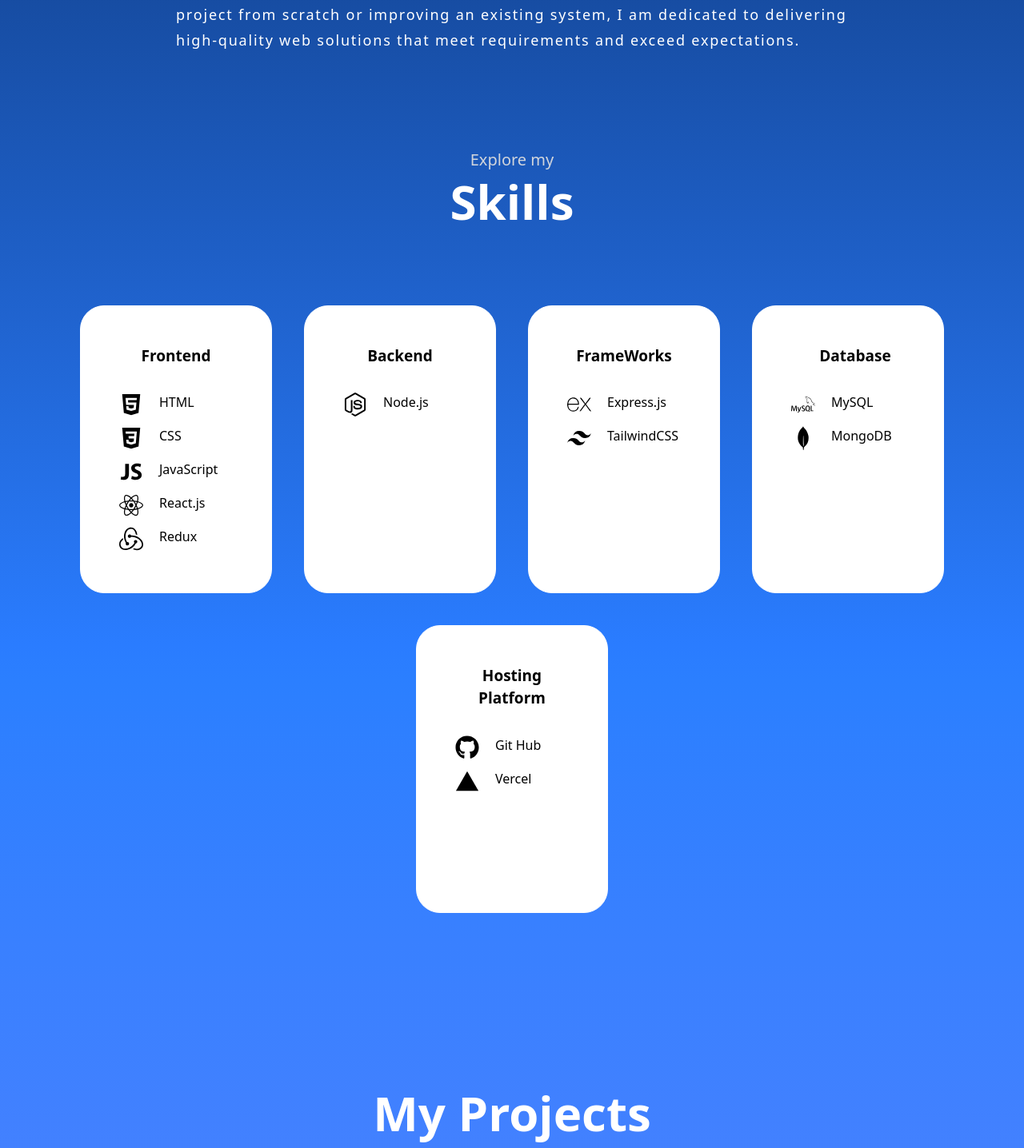
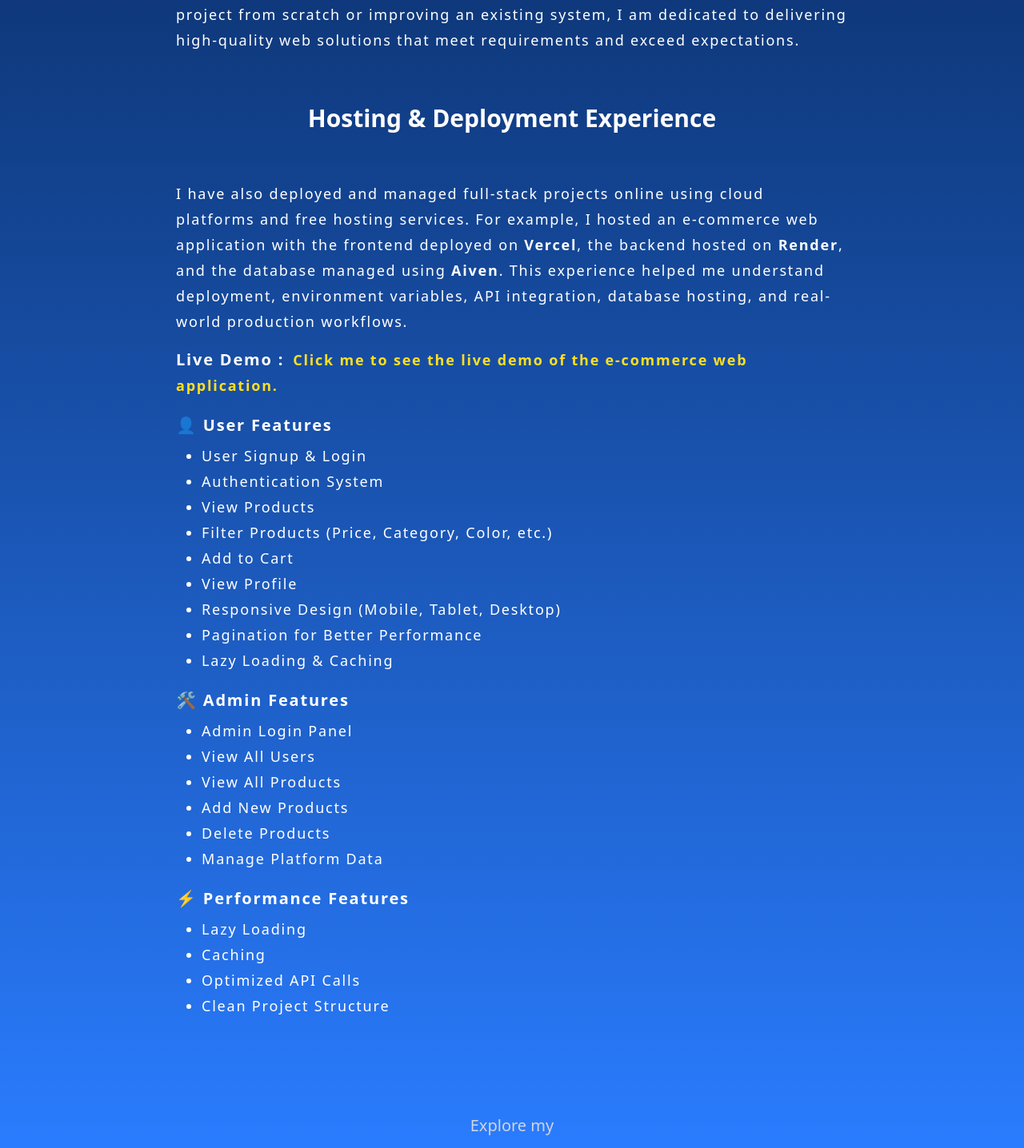
Before and after one commit to fozirawat6869/Portfolio-Website, a React (Vite) app in the folder frontend/: page / in a window 1280 px wide. Shown: the part 2020-3456 px from the top of the page at 80% size. Built offline with nearby package versions, Linux system fonts and the light colour scheme.

Commit message:
Hosting & Deployment Experience

```diff
--- a/frontend/src/components/About.jsx
+++ b/frontend/src/components/About.jsx
@@ -13,10 +13,10 @@
 
 
 
-<div className='mt-8 lg:mt-18 flex flex-wrap justify-center gap-6 px-10 lg:px-10'>
+<div className='mt-8 lg:mt-18 flex flex-wrap justify-center gap-6 px-10 lg:px-10 '>
 
   {/* Education Card */}
-  <div className='flex flex-col items-center justify-center bg-white text-black rounded-xl p-6 sm:p-8 w-full  md:w-[380px]   lg:w-[400px] h-[250px]'>
+  <div className='flex flex-col items-center justify-center bg-white text-black rounded-xl p-6 sm:p-8 w-full  md:w-[380px]   lg:w-[400px] h-[250px] hover:scale-105 transition-all duration-300'>
     <img src={education} alt="" className='w-10 sm:w-12 mb-2' />
     <h1 className='text-xl sm:text-2xl font-bold mt-2 text-center'>Education</h1>
     <h1 className='text-sm sm:text-lg mt-2 text-center'>BCA (Bachelors of Computer Science)</h1>
@@ -24,7 +24,7 @@
   </div>
 
   {/* Experience Card */}
-  <div className='flex flex-col items-center justify-center bg-white text-black rounded-xl p-6 sm:p-8 w-full   md:w-[380px]  lg:w-[400px] h-[250px]'>
+  <div className='flex flex-col items-center justify-center bg-white text-black rounded-xl p-6 sm:p-8 w-full   md:w-[380px]  lg:w-[400px] h-[250px] hover:scale-105 transition-all duration-300'>
     <img src={experience} alt="" className='w-10 sm:w-12 mb-2' />
     <h1 className='text-xl sm:text-2xl font-bold mt-2 text-center'>Experience</h1>
     <h1 className='text-sm sm:text-lg mt-2 text-center'>1+ years</h1>
@@ -32,7 +32,7 @@
   </div>
 
   {/* Certificate Card */}
-  <div className='flex flex-col justify-center items-center bg-white text-black rounded-xl p-6 sm:p-8 w-full  md:w-[380px]  lg:w-[400px] h-[250px]'>
+  <div className='flex flex-col justify-center items-center bg-white text-black rounded-xl p-6 sm:p-8 w-full  md:w-[380px]  lg:w-[400px] h-[250px] hover:scale-105 transition-all duration-300'>
     <img src={certificate} alt="" className='w-10 sm:w-12 mb-2' />
     <h1 className='text-xl sm:text-2xl font-bold text-center'>Certificate</h1>
     <h1 className='text-sm sm:text-lg font-medium mt-2 text-center'>Full-Stack Web Development</h1>
@@ -53,6 +53,64 @@
         </div>
      </div>
 
+     <h1 className='text-3xl font-bold mt-6 text-center text-white'>Hosting & Deployment Experience</h1>
+
+<div className=' px-8 lg:px-55 sm:px-10 mt-15 text-[18px] tracking-widest  leading-8 pb-10 text-white '>
+   <p className=' '>
+  I have also deployed and managed full-stack projects online using cloud platforms and free hosting services. For example, I hosted an e-commerce web application with the frontend deployed on <span className='font-bold'>Vercel</span>, the backend hosted on <span className='font-bold'>Render</span>, and the database managed using <span className='font-bold'>Aiven</span>. This experience helped me understand deployment, environment variables, API integration, database hosting, and real-world production workflows.
+</p>
+
+ <p className='mt-4'><span className='font-bold  text-xl'>Live Demo : </span>  <a href="https://ecommerce-website-two-rose.vercel.app" target="_blank" rel="noopener noreferrer" className='font-bold  text-yellow-300 ml-1'>
+    Click me to see the live demo of the e-commerce web application.
+  </a></p>
+
+  <div className='mt-5'>
+    <h2 className='text-xl font-bold'>👤 User Features</h2>
+
+    <ul className='list-disc ml-8 mt-2'>
+      <li>User Signup & Login</li>
+      <li>Authentication System</li>
+      <li>View Products</li>
+      <li>Filter Products (Price, Category, Color, etc.)</li>
+      <li>Add to Cart</li>
+      <li>View Profile</li>
+      <li>Responsive Design (Mobile, Tablet, Desktop)</li>
+      <li>Pagination for Better Performance</li>
+      <li>Lazy Loading & Caching</li>
+    </ul>
+  </div>
+
+  <div className='mt-5'>
+    <h2 className='text-xl font-bold'>🛠️ Admin Features</h2>
+
+    <ul className='list-disc ml-8 mt-2'>
+      <li>Admin Login Panel</li>
+      <li>View All Users</li>
+      <li>View All Products</li>
+      <li>Add New Products</li>
+      <li>Delete Products</li>
+      <li>Manage Platform Data</li>
+    </ul>
+  </div>
+
+  <div className='mt-5'>
+    <h2 className='text-xl font-bold'>⚡ Performance Features</h2>
+
+    <ul className='list-disc ml-8 mt-2'>
+      <li>Lazy Loading</li>
+      <li>Caching</li>
+      <li>Optimized API Calls</li>
+      <li>Clean Project Structure</li>
+    </ul>
+  </div>
+</div>
+
+     {/* <h1 className=' text-3xl font-bold mt-8 text-center text-gray-300'>Hosting & Deployment Experience</h1>
+
+     <p className='  px-8 lg:px-55 sm:px-10 mt-12 text-[18px] tracking-widest  leading-8 pb-10 text-white'>
+  I have also deployed and managed full-stack projects online using cloud platforms and free hosting services. For example, I hosted an e-commerce web application with the frontend deployed on <span className='font-bold'>Vercel</span>, the backend hosted on <span className='font-bold'>Render</span>, and the database managed using <span className='font-bold'>Aiven</span>. This experience helped me understand deployment, environment variables, API integration, database hosting, and real-world production workflows.
+</p>
+     */}
     </>
   )
 }
--- a/frontend/src/components/Project.jsx
+++ b/frontend/src/components/Project.jsx
@@ -1,6 +1,7 @@
 import React from 'react'
 import portfolioImg from '../images/portfolioImg.png'
 import libraryImg from '../images/libraryImg.png'
+import ecommerce from '../images/ecommerce.png'
 
 function Project() {
   return (
@@ -11,7 +12,7 @@
            {/*    project one   */}
             <div className='flex flex-col justify-between  w-80 h-130 lg:w-100 lg:h-150 p-5 bg-white  border-white border-1 rounded-xl'>
               <div>
-                 <img src={portfolioImg} alt="" className='w-full h-45  rounded-xl border-white border-1 hover:scale-105 transition-all duration-300'  />
+                <a href='https://portfolio-website-mayur.vercel.app'><img src={portfolioImg} alt="" className='w-full h-45  rounded-xl border-white border-1 hover:scale-105 transition-all duration-300'  /></a>
                  <h1 className='text-center text-xl pt-5 pb-2 font-bold text-blue-500'>My-Portfolio-Website</h1>
                   <p className=' tracking-wider h-50 lg:h-63 overflow-y-auto scrollbar-none p-1'><span className='text-lg font-bold'>Description :- </span> A modern portfolio website created with React and Tailwind CSS, highlighting my skills, projects, and professional experience. Features a responsive design and interactive UI elements for an engaging user experience. Showcases projects with detailed descriptions, links, and visual previews. Includes smooth navigation, animations, and visually appealing layouts to make the content easy to explore. Optimized for performance, accessibility, and cross-device compatibility, providing a professional online presence.</p>
               </div>
@@ -28,19 +29,19 @@
 
               {/*    project two   */}
             <div className='flex flex-col justify-between w-80 h-130  lg:w-100 lg:h-150 p-5 bg-white  border-white border-1 rounded-xl'>
-              <div>
-                 <img src={libraryImg} alt="" className='w-full h-45 rounded-xl border-white border-1 hover:scale-105 transition-all duration-300'  />
-                 <h1 className='text-center text-xl pt-5 pb-2 font-bold text-indigo-400'>E-Commerce Website</h1>
+              <div className=' '>
+                <a href='https://ecommerce-website-two-rose.vercel.app'> <img  src={ecommerce} alt="" className=' border-2  w-full h-45 rounded-xl border-[#7FBFD9]  border-2 hover:scale-105 transition-all duration-300'  /></a>
+                 <h1 className='text-center text-xl pt-5 pb-2 font-bold text-indigo-400 '>E-Commerce Website</h1>
                   <p className=' tracking-wider h-50 lg:h-63 overflow-y-auto scrollbar-none p-1'><span className='text-lg font-bold'>Description :- </span>
                   A full-stack e-commerce web application built using modern web technologies with a fully responsive design for mobile, tablet, and desktop devices. It features secure user authentication, product browsing, advanced product filtering by category, price, and color, add-to-cart functionality, and user profile management. The application includes performance optimization techniques such as debouncing, pagination, lazy loading, and caching to improve speed and user experience. It also provides an admin dashboard where admins can log in, view all users, manage products, add new products, delete products, and efficiently control platform data.</p>
               </div>
               <div className='flex gap-5 justify-center pt-3 '>
                 <a href="https://github.com/fozirawat6869/Ecommerce-Website">
-                <button className='hover:bg-indigo-400 bg-gray-600 hover:scale-105 duration-300 cursor-pointer  font-cold rounded-3xl text-white text-base px-4 py-2'>Source Code</button>
+                <button className='hover:bg-[#7FBFD9]  bg-gray-600 hover:scale-105 duration-300 cursor-pointer  font-cold rounded-3xl text-white text-base px-4 py-2'>Source Code</button>
                 </a>
                 <a href="https://ecommerce-website-two-rose.vercel.app">
                 <button
-                 className='hover:bg-indigo-400 hover:scale-105 duration-300 cursor-pointer bg-gray-600 font-cold rounded-3xl text-white text-base px-4 py-2'>Live Demo</button>
+                 className='hover:bg-[#7FBFD9] hover:scale-105 duration-300 cursor-pointer bg-gray-600 font-cold rounded-3xl text-white text-base px-4 py-2'>Live Demo</button>
                  </a>
               </div>
              </div>
--- a/frontend/src/components/Skills.jsx
+++ b/frontend/src/components/Skills.jsx
@@ -12,6 +12,12 @@
 import { FaGithub } from "react-icons/fa6";
 import { IoLogoVercel } from "react-icons/io5";
 
+import { RiNextjsFill } from "react-icons/ri";
+import { SiRender } from "react-icons/si";
+import { GiSadCrab } from "react-icons/gi";
+import { SiTypescript } from "react-icons/si";
+import { TbApi } from "react-icons/tb";
+
 function Skills() {
   return (
    <>
@@ -19,33 +25,37 @@
        <p className='text-gray-300 text-xl text-center'>Explore my</p>
         <h1 className='pt-2 text-white text-3xl lg:text-6xl font-bold text-center lg:pb-25 pb-15'>Skills</h1>
          <div className='flex gap-10 flex-wrap justify-center'>
-           <div className='z-0 flex flex-col  gap-3 bg-white border-1  h-90 p-12 border-white  rounded-[30px] w-60 hover:scale-110 transition-all duration-300'>
+           <div className='z-0 flex flex-col  gap-3 bg-white border-1  h-100 p-12 border-white  rounded-[30px] w-60 hover:scale-110 transition-all duration-300'>
               <div className='text-center font-bold text-[19px] pb-5 '>Frontend</div>
                <div className='flex  gap-5'><span className='text-3xl'><IoLogoHtml5/></span> <span className='text-base'>HTML</span></div>
                <div className='flex gap-5'><span className='text-3xl'><IoLogoCss3/></span><span  className='text-base'>CSS</span></div>
                <div className='flex gap-5'><span className='text-3xl'><IoLogoJavascript/></span><span  className='text-base'>JavaScript</span></div>
+                <div className='flex gap-5'><span className='text-3xl'><SiTypescript/></span><span  className='text-base'>TypeScript</span></div>
                <div className='flex gap-5'><span className='text-3xl'><FaReact/></span><span  className='text-base'>React.js</span></div>
                <div className='flex gap-5'><span className='text-3xl'><SiRedux/></span><span  className='text-base'>Redux</span></div>
             </div>
-            <div className='flex flex-col gap-3 bg-white  border-1 w-60 border-white h-90 p-12  rounded-[30px] hover:scale-110 transition-all duration-300 '>
+            <div className='flex flex-col gap-3 bg-white  border-1 w-60 border-white h-100 p-12  rounded-[30px] hover:scale-110 transition-all duration-300 '>
               <div className='text-center font-bold text-[19px] pb-5'>Backend</div>
                <div className='flex  gap-5'><span className='text-3xl'><FaNodeJs/></span> <span className='text-base'>Node.js</span></div>
-
+               <div className='flex  gap-5'><span className='text-3xl'><TbApi/></span> <span className='text-base'>RESTful APIs</span></div>
             </div>
-             <div className='flex flex-col gap-3 bg-white border-1 w-60 border-white h-90 p-12 rounded-[30px]  hover:scale-110 transition-all duration-300 cursor-pointer'>
+             <div className='flex flex-col gap-3 bg-white border-1 w-60 border-white h-100 p-12 rounded-[30px]  hover:scale-110 transition-all duration-300 cursor-pointer'>
               <div className='text-center font-bold text-[19px] pb-5'>FrameWorks</div>
                <div className='flex  gap-5'><span className='text-3xl'><SiExpress/></span> <span className='text-base'>Express.js</span></div>
                <div className='flex gap-5'><span className='text-3xl'><RiTailwindCssFill/></span><span  className='text-base'>TailwindCSS</span></div>
+                <div className='flex gap-5'><span className='text-3xl'><RiNextjsFill/></span><span  className='text-base'>Next.js</span></div>
             </div>
-             <div className='flex flex-col gap-3 bg-white  border-1 w-60 border-white h-90 p-12 rounded-[30px]  hover:scale-110 transition-all duration-300 cursor-pointer'>
+             <div className='flex flex-col gap-3 bg-white  border-1 w-60 border-white h-100 p-12 rounded-[30px]  hover:scale-110 transition-all duration-300 cursor-pointer'>
               <div className='text-center font-bold text-[19px] pb-5 w-40 '>Database</div>
                <div className='flex  gap-5'><span className='text-3xl'><SiMysql/></span> <span className='text-base'>MySQL</span></div>
                <div className='flex gap-5'><span className='text-3xl'><SiMongodb/></span><span  className='text-base'>MongoDB</span></div>
             </div>
-             <div className='flex flex-col gap-3 bg-white border-1 border-white h-90 p-12 rounded-[30px] w-60  hover:scale-110 transition-all duration-300 cursor-pointer'>
+             <div className='flex flex-col gap-3 bg-white border-1 border-white h-100 p-12 rounded-[30px] w-60  hover:scale-110 transition-all duration-300 cursor-pointer'>
               <div className='text-center font-bold text-[19px] pb-5 '>Hosting Platform</div>
                <div className='flex  gap-5'><span className='text-3xl'><span/><FaGithub/></span> <span className='text-base'>Git Hub</span></div>
                <div className='flex  gap-5'><span className='text-3xl'><span/><IoLogoVercel/></span> <span className='text-base'>Vercel</span></div>
+               <div className='flex  gap-5'><span className='text-3xl'><span/><SiRender/></span> <span className='text-base'>Render</span></div>
+               <div className='flex  gap-5'><span className='text-3xl'><span/><GiSadCrab/></span> <span className='text-base'>Aiven</span></div>
 
             </div>
          </div>
```
Also changed, not shown: frontend/src/images/ecommerce.png (added).
